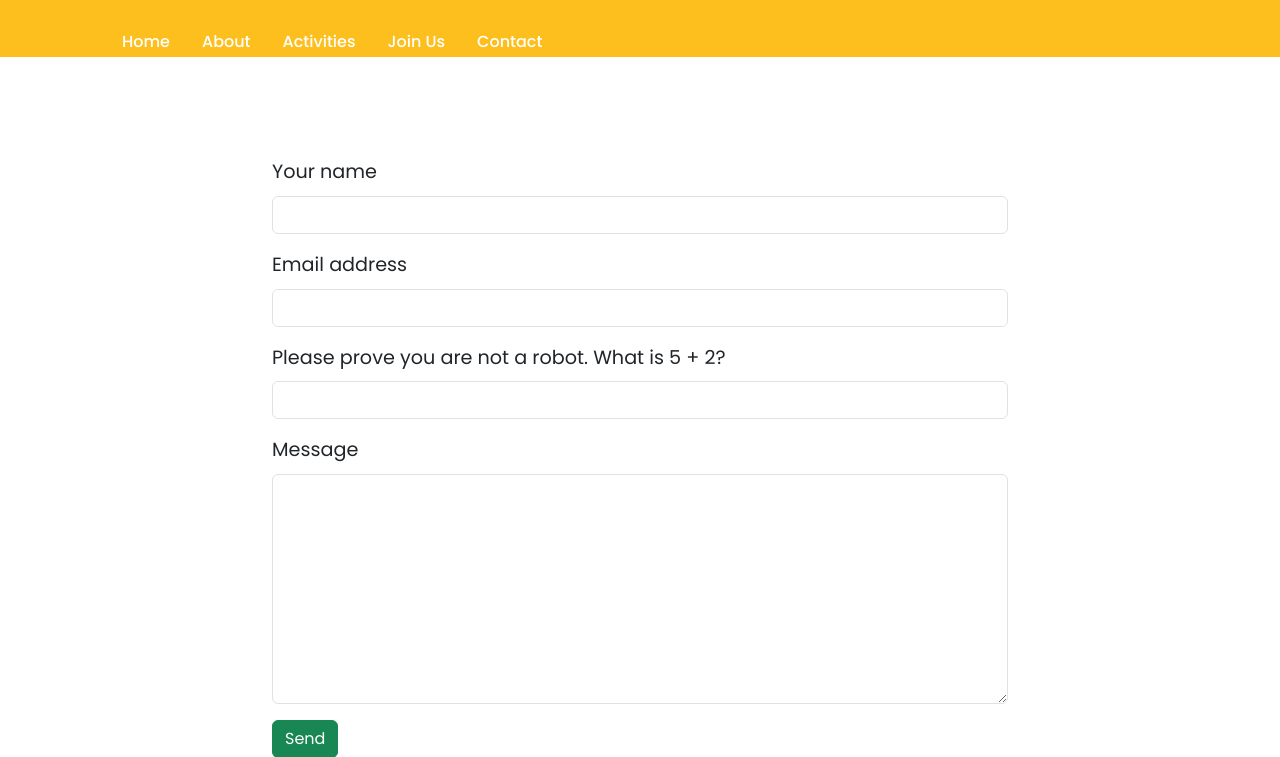
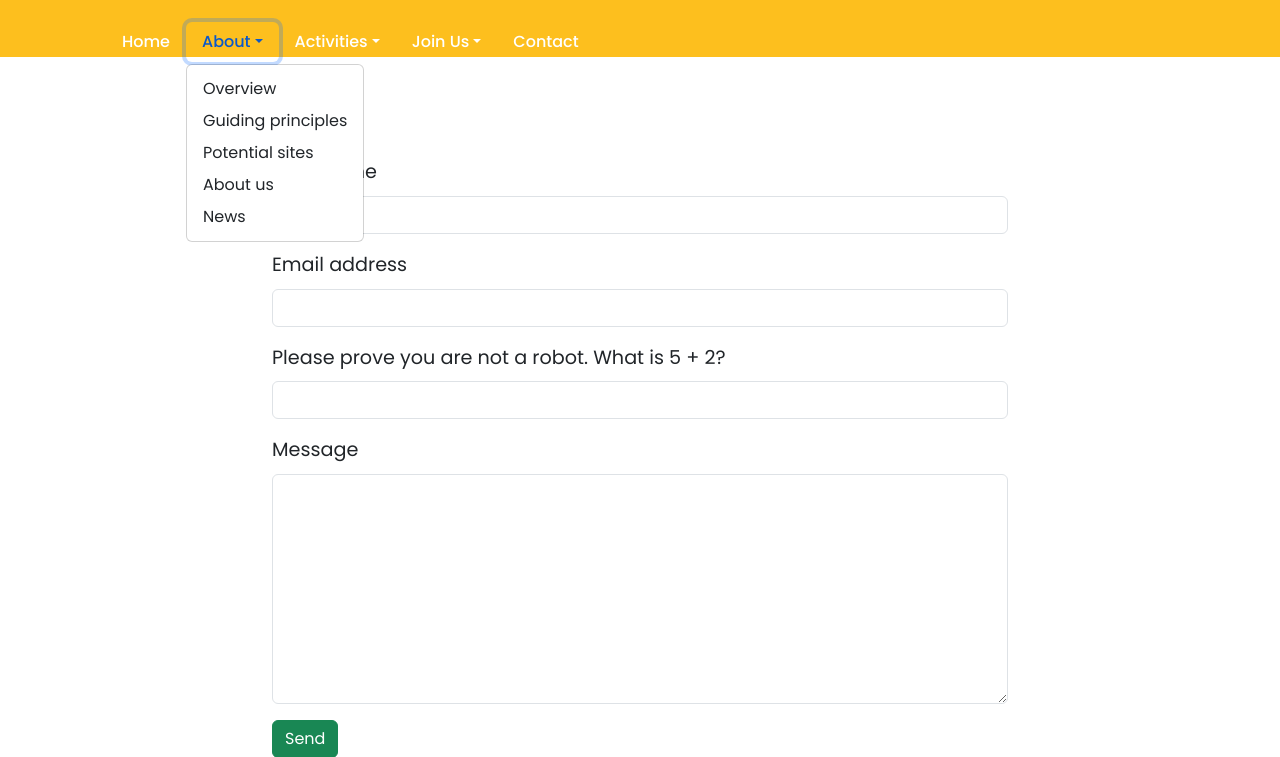
Before and after one commit to untraceable-university/website, a Django app: template untraceableuniversity/website/templates/contact.html in a window 1280 px wide, after a click on "About". Shown: the part 332-1089 px from the top of the page. Run offline with Django 3.2, Linux system fonts and the light colour scheme; the template is opened without the code that fills it, so the values that code supplies are empty; some libraries are stand-ins or nearby versions.

Commit message:
Translation, menu and logos

```diff
--- a/untraceableuniversity/website/templates/_base.html
+++ b/untraceableuniversity/website/templates/_base.html
@@ -8,6 +8,7 @@
 <script type="text/javascript" src="https://code.jquery.com/jquery-3.7.1.min.js"></script>
 {% endif %}
 <link href="{% static 'css/bootstrap.min.css' %}" rel="stylesheet" integrity="sha384-4bw+/aepP/YC94hEpVNVgiZdgIC5+VKNBQNGCHeKRQN+PtmoHDEXuppvnDJzQIu9" crossorigin="anonymous">
+<script src="https://unpkg.com/@popperjs/core@2"></script>
 <script src="{% static 'js/bootstrap.min.js' %}" crossorigin="anonymous"></script>
 <link rel="stylesheet" href="https://cdn.jsdelivr.net/npm/bootstrap-icons@1.11.3/font/bootstrap-icons.min.css">
 <link class="favicon" rel="shortcut icon" sizes="126x126" href="{% static 'img/favicon/favicon.ico' %}">
@@ -157,6 +158,7 @@ iframe {
 .yellow img {
   max-height: 200px;
   max-width: 100%;
+  margin-top: 10px;
 }
 
 @media (min-width: 768px) {
@@ -165,7 +167,7 @@ iframe {
     width: 75%;
   }
   .yellow img {
-    max-height: fit-content;
+    max-height: 350px;
   }
 }
 @media (max-width: 768px) {
@@ -215,8 +217,12 @@ footer a{
 .wrapper img {
   max-width: 100%;
 }
-.sidebar .active {
+
+.dropdown-item.active, .dropdown-item:active,
+.sidebar .nav-link.active {
   font-weight: 600;
+  background: #ccc;
+  color: #333;
 }
 
 .icon-square {
@@ -277,7 +283,7 @@ footer a{
   <div class="container">
     <div class="row">
       <div class="col-sm-6 col-md-5 col-lg-4">
-        <h1><a href="/"><img src="{% static "img/logos/crop/" %}logo_{{ request.language }}.png" alt="{{ _("The Untraceable University") }}"></a></h1>
+        <h1><a href="{% url "index" %}"><img src="{% static "img/logos/crop/" %}logo_{{ request.language }}.png" alt="{{ _("The Untraceable University") }}"></a></h1>
       </div>
       <div class="col-sm-6 col-md-7 col-lg-8 quote">
         {% if controlpanel %}
@@ -304,9 +310,48 @@ footer a{
       <div>
       <ul class="nav nav-pills collapse navbar-collapse" id="nbtoggler" style="position:relative;top:13px">
         <li class="nav-item"><a href="{% url "index" %}" class="nav-link {% if menu == "home" %}active" aria-current="page{% endif %}">{{ _("Home") }}</a></li>
-        <li class="nav-item"><a href="{% url "about" %}" class="nav-link {% if menu == "about" %}active" aria-current="page{% endif %}">{{ _("About") }}</a></li>
-        <li class="nav-item"><a href="{% url "activities" %}" class="nav-link {% if menu == "activities" %}active" aria-current="page{% endif %}">{{ _("Activities") }}</a></li>
-        <li class="nav-item"><a href="{% url "join" %}" class="nav-link {% if menu == "join" %}active" aria-current="page{% endif %}">{{ _("Join Us") }}</a></li>
+        <li class="nav-item dropdown"><a href="{% url "about" %}" class="nav-link dropdown-toggle {% if menu == "about" %}active" aria-current="page{% endif %}" data-bs-toggle="dropdown" aria-expanded="false">{{ _("About") }}</a>
+
+          <ul class="dropdown-menu">
+            <li><a class="dropdown-item {% if menu == "about" and page == "about" %}active{% endif %}"
+              href="{% url "about" %}">{{ _("Overview") }}</a></li>
+            <li><a class="dropdown-item {% if menu == "about" and page == "guiding-principles" %}active{% endif %}"
+              href="{% url "about" "guiding-principles" %}">{{ _("Guiding principles") }}</a></li>
+            <li><a class="dropdown-item {% if menu == "about" and page == "sites" %}active{% endif %}"
+              href="{% url "about" "sites" %}">{{ _("Potential sites") }}</a></li>
+            <li><a class="dropdown-item {% if menu == "about" and page == "about-us" %}active{% endif %}"
+              href="{% url "about" "about-us" %}">{{ _("About us") }}</a></li>
+            <li><a class="dropdown-item {% if menu == "about" and page == "news" %}active{% endif %}"
+              href="{% url "about" "news" %}">{{ _("News") }}</a></li>
+          </ul>
+        </li>
+
+        <li class="nav-item dropdown"><a href="{% url "activities" %}" class="nav-link dropdown-toggle {% if menu == "activities" %}active" aria-current="page{% endif %}" data-bs-toggle="dropdown" aria-expanded="false">{{ _("Activities") }}</a>
+
+          <ul class="dropdown-menu">
+            <li><a class="dropdown-item {% if menu == "activities" and page == "activities" %}active{% endif %}"
+              href="{% url "activities" %}">{{ _("Overview") }}</a></li>
+            <li><a class="dropdown-item {% if menu == "activities" and page == "research" %}active{% endif %}"
+              href="{% url "activities" "research" %}">{{ _("Research") }}</a></li>
+            <li><a class="dropdown-item {% if menu == "activities" and page == "education-and-outreach" %}active{% endif %}"
+              href="{% url "activities" "education-and-outreach" %}">{{ _("Education & Outreach") }}</a></li>
+          </ul>
+        </li>
+
+        <li class="nav-item dropdown"><a href="{% url "join" %}" class="nav-link dropdown-toggle {% if menu == "join" %}active" aria-current="page{% endif %}" data-bs-toggle="dropdown" aria-expanded="false">{{ _("Join Us") }}</a>
+
+          <ul class="dropdown-menu">
+            <li><a class="dropdown-item {% if menu == "join" and page == "join" %}active{% endif %}"
+              href="{% url "join" %}">{{ _("Overview") }}</a></li>
+            <li><a class="dropdown-item {% if menu == "join" and page == "tac" %}active{% endif %}"
+              href="{% url "join" "tac" %}">{{ _("Thematic Action Committees") }}</a></li>
+            <li><a class="dropdown-item {% if menu == "join" and page == "volunteers" %}active{% endif %}"
+              href="{% url "about" "volunteers" %}">{{ _("Volunteers") }}</a></li>
+            <li><a class="dropdown-item {% if menu == "join" and page == "advisory-board" %}active{% endif %}"
+              href="{% url "about" "advisory-board" %}">{{ _("Advisory Board") }}</a></li>
+          </ul>
+        </li>
+
         <li class="nav-item"><a href="{% url "contact" %}" class="nav-link {% if menu == "contact" %}active" aria-current="page{% endif %}">{{ _("Contact") }}</a></li>
       </ul>
       </div>
@@ -340,7 +385,7 @@ footer a{
   <div class="container py-4 py-md-5 px-4 px-md-3 text-white">
     <div class="row">
       <div class="col-lg-4 mb-3">
-        <a class="d-inline-flex align-items-center mb-2 text-body-emphasis text-decoration-none" href="/" aria-label="Untraceable University">
+        <a class="d-inline-flex align-items-center mb-2 text-body-emphasis text-decoration-none" href="{% url "index" %}" aria-label="{{ _("Untraceable University") }}">
           <img src="{% static "img/logos/crop/" %}logo_{{ request.language }}_blue.png" alt="" class="logo" />
         </a>
       </div>
--- a/untraceableuniversity/website/templates/index.html
+++ b/untraceableuniversity/website/templates/index.html
@@ -68,7 +68,7 @@ iframe {
 
     </div>
     <div class="col-lg-7 mb-3">
-      <iframe width="100%" height="400" src="https://www.youtube-nocookie.com/embed/NU1iPIXkm8Q?cc_load_policy=1&cc_lang_pref=es-419&hl=es-419&rel=0" title="{{ _("Introduction of the Untraceable University") }}" frameborder="0" allow="accelerometer; autoplay; clipboard-write; encrypted-media; gyroscope; picture-in-picture; web-share" referrerpolicy="strict-origin-when-cross-origin" allowfullscreen></iframe>
+      <iframe width="100%" height="400" src="https://www.youtube-nocookie.com/embed/NU1iPIXkm8Q?cc_load_policy=1{% if request.language == "es" %}&cc_lang_pref=es-419&hl=es-419{% endif %}&rel=0" title="{{ _("Introduction of the Untraceable University") }}" frameborder="0" allow="accelerometer; autoplay; clipboard-write; encrypted-media; gyroscope; picture-in-picture; web-share" referrerpolicy="strict-origin-when-cross-origin" allowfullscreen></iframe>
     </div>
 
   </div>
```
Also changed, not shown: untraceableuniversity/website/templates/page.html (+8 -1 lines), untraceableuniversity/static/img/logos/crop/logo_en.png (added), untraceableuniversity/static/img/logos/crop/logo_en_blue.png (added), untraceableuniversity/static/img/logos/crop/logo_es.png (added), untraceableuniversity/static/img/logos/crop/logo_es_blue.png (added), untraceableuniversity/static/img/logos/logo_en.png (added), untraceableuniversity/static/img/logos/logo_en_blue.png (added), untraceableuniversity/static/img/logos/logo_es.png (added), untraceableuniversity/static/img/logos/logo_es_blue.png (added), 1 other file.
